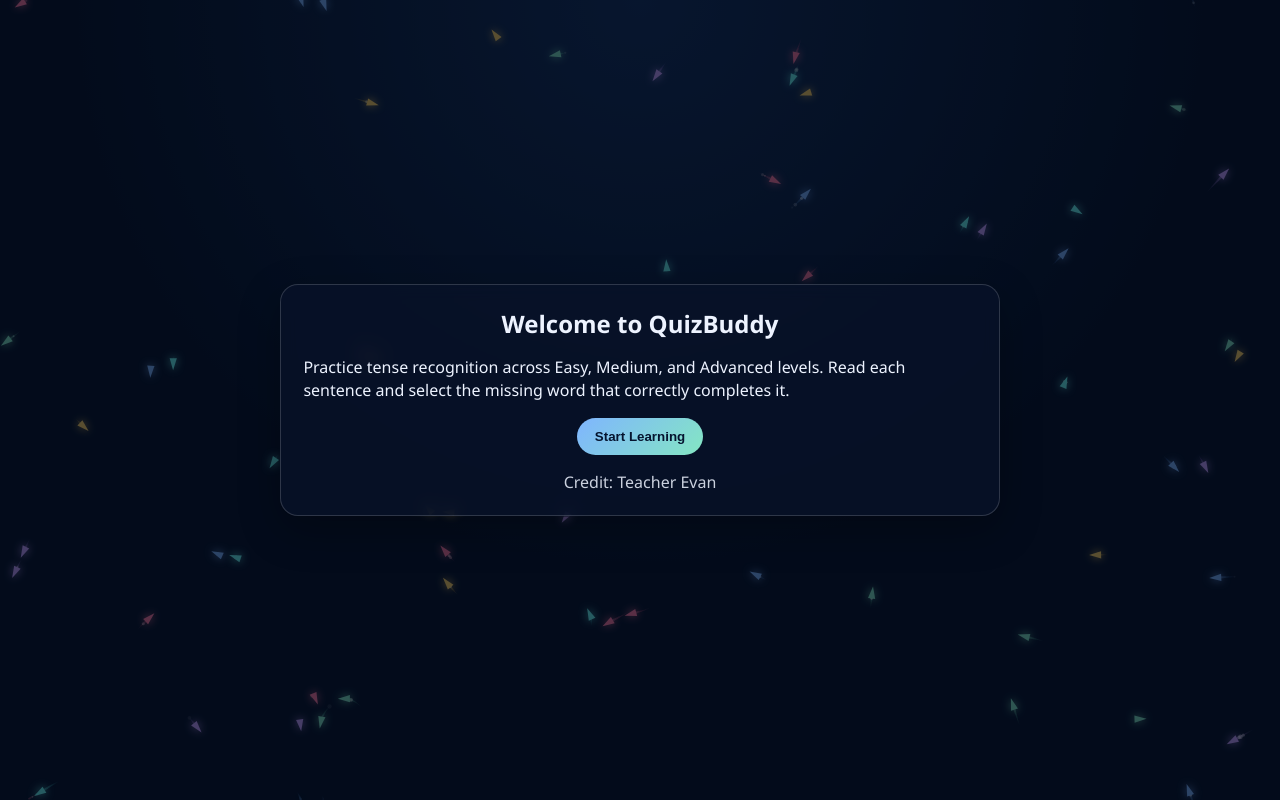
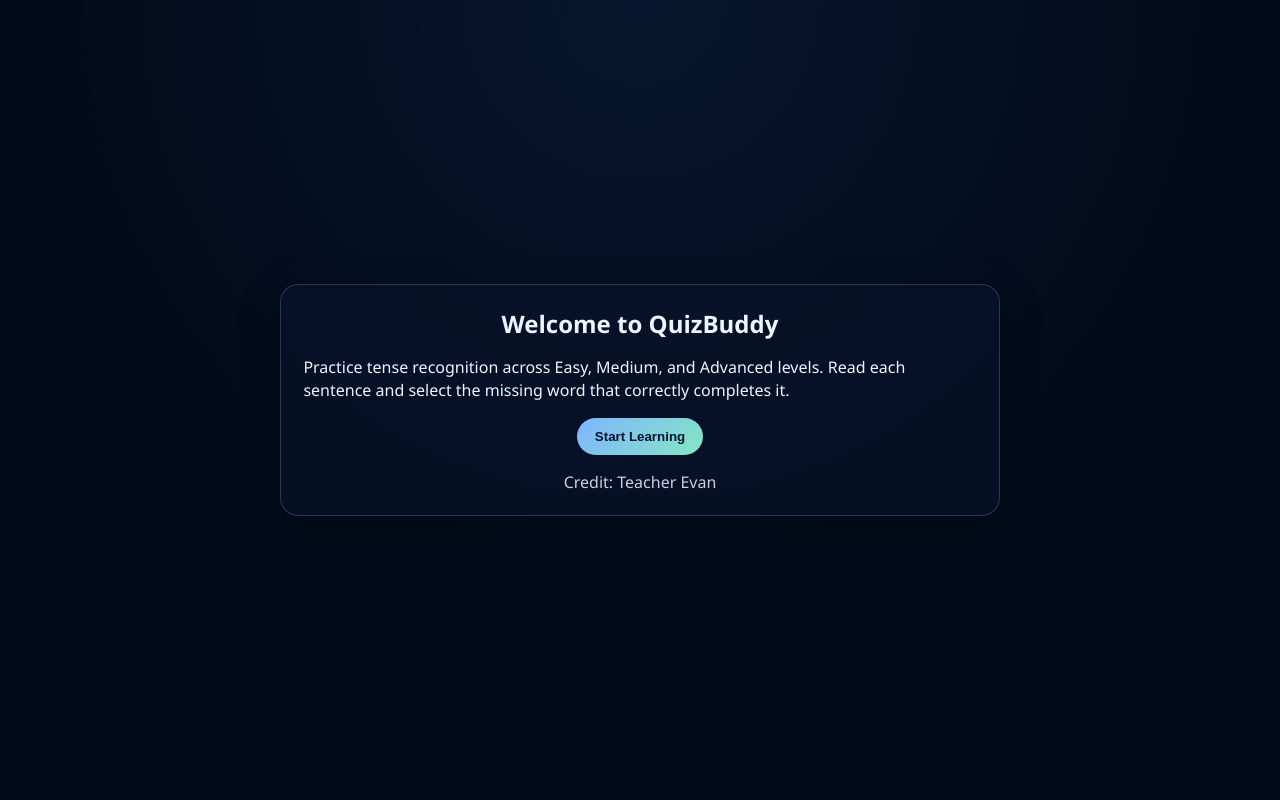
Before and after one commit to TeacherEvan/QuizBuddyPPFtense, a website with bundled scripts: page QuizBuddyPPFtense/index.html in a window 1280 px wide. Built offline with nearby package versions, Linux system fonts and the light colour scheme; animation ran at ten frames a second.

Commit message:
chore: remove decorative canvas + fake loader, dedupe timer cancel

```diff
--- a/QuizBuddyPPFtense/css/style.css
+++ b/QuizBuddyPPFtense/css/style.css
@@ -39,16 +39,6 @@ body {
   overflow-x: hidden;
 }
 
-.app__canvas {
-  position: fixed;
-  inset: 0;
-  width: 100%;
-  height: 100%;
-  pointer-events: none;
-  z-index: 0;
-  will-change: transform;
-}
-
 .app {
   position: relative;
   z-index: 1;
@@ -56,48 +46,6 @@ body {
   display: grid;
   place-items: center;
   padding: 1.2rem;
-}
-
-.loading-screen {
-  position: fixed;
-  inset: 0;
-  z-index: 999;
-  display: grid;
-  place-items: center;
-  gap: 0.8rem;
-  background: rgba(2, 8, 21, 0.96);
-  opacity: 1;
-  transform: translateZ(0);
-  transition: opacity 0.45s ease;
-}
-
-.loading-screen--hidden {
-  opacity: 0;
-  pointer-events: none;
-}
-
-.loading-screen__spinner {
-  width: 56px;
-  height: 56px;
-  border-radius: 50%;
-  border: 4px solid rgba(255, 255, 255, 0.24);
-  border-top-color: var(--color-primary);
-  animation: spin 1s linear infinite;
-  transform: translateZ(0);
-}
-
-.loading-screen__text {
-  margin: 0;
-  letter-spacing: 0.04em;
-}
-
-@keyframes spin {
-  from {
-    transform: rotate(0deg);
-  }
-  to {
-    transform: rotate(360deg);
-  }
 }
 
 .panel,
--- a/QuizBuddyPPFtense/index.html
+++ b/QuizBuddyPPFtense/index.html
@@ -7,13 +7,6 @@
     <link rel="stylesheet" href="css/style.css" />
   </head>
   <body>
-    <canvas id="boids-canvas" class="app__canvas" aria-hidden="true"></canvas>
-
-    <div id="loading-screen" class="loading-screen" role="status" aria-live="polite">
-      <div class="loading-screen__spinner" aria-hidden="true"></div>
-      <p class="loading-screen__text">Loading QuizBuddy...</p>
-    </div>
-
     <main class="app" aria-label="QuizBuddy tense practice app">
       <section
         id="welcome-modal"
--- a/QuizBuddyPPFtense/js/app.js
+++ b/QuizBuddyPPFtense/js/app.js
@@ -9,8 +9,6 @@ import {
   resetStreak,
   setLevel
 } from './state.js';
-import { initCanvas } from './canvas.js';
-
 const LEVEL_LABELS = {
   easy: 'Easy',
   medium: 'Medium',
@@ -22,7 +20,6 @@ const getQuestionsForCurrentLevel = () => {
   return QUESTIONS.filter((question) => question.level === currentLevel);
 };
 
-const loadingScreen = document.getElementById('loading-screen');
 const welcomeModal = document.getElementById('welcome-modal');
 const startBtn = document.getElementById('start-btn');
 const levelSelect = document.getElementById('level-select');
@@ -39,13 +36,19 @@ const bestStreakCounterEl = document.getElementById('best-streak-counter');
 const answerButtons = Array.from(document.querySelectorAll('[data-option]'));
 const changeLevelBtn = document.getElementById('change-level-btn');
 const resetScoresBtn = document.getElementById('reset-scores-btn');
-const canvas = document.getElementById('boids-canvas');
 const pluralize = (count, singular) => `${count} ${singular}${count === 1 ? '' : 's'}`;
 
 // Handle for the deferred question-advance timer so it can be cancelled if the
 // user navigates away (change level / reset) before it fires. Without this, a
 // pending advance would silently skip the first question of the new level.
 let pendingAdvanceTimer = null;
+
+const cancelPendingAdvance = () => {
+  if (pendingAdvanceTimer !== null) {
+    window.clearTimeout(pendingAdvanceTimer);
+    pendingAdvanceTimer = null;
+  }
+};
 
 const updateHud = () => {
   const state = getState();
@@ -165,10 +168,7 @@ const setupEvents = () => {
   });
 
   changeLevelBtn.addEventListener('click', () => {
-    if (pendingAdvanceTimer !== null) {
-      window.clearTimeout(pendingAdvanceTimer);
-      pendingAdvanceTimer = null;
-    }
+    cancelPendingAdvance();
     resetIndex();
     showLevelSelect();
     feedbackEl.textContent = '';
@@ -177,10 +177,7 @@ const setupEvents = () => {
   });
 
   resetScoresBtn.addEventListener('click', () => {
-    if (pendingAdvanceTimer !== null) {
-      window.clearTimeout(pendingAdvanceTimer);
-      pendingAdvanceTimer = null;
-    }
+    cancelPendingAdvance();
     resetScores();
     updateHud();
     feedbackEl.textContent = 'Scores have been reset.';
@@ -191,13 +188,8 @@ const setupEvents = () => {
 
 const init = () => {
   loadScores();
-  initCanvas(canvas);
   setupEvents();
   updateHud();
-
-  window.setTimeout(() => {
-    loadingScreen.classList.add('loading-screen--hidden');
-  }, 200);
 };
 
 document.addEventListener('DOMContentLoaded', init);
--- a/QuizBuddyPPFtense/js/canvas.js
+++ /dev/null
@@ -1,253 +0,0 @@
-const BOID_COUNT = 60;
-const COLORS = ['#7fb5ff', '#84e6c3', '#c9a0ff', '#ffd166', '#ff7aa2', '#6ef7f1'];
-const MAX_SPEED = 2.1;
-const MAX_FORCE = 0.045;
-const NEIGHBOR_RADIUS = 58;
-const SEPARATION_RADIUS = 24;
-const TRAIL_DURATION = 1500;
-const MAX_TRAIL_POINTS = 90;
-const SPARKLE_PROBABILITY = 0.08;
-const MAX_TRAIL_SEGMENT_DISTANCE = 120;
-const MIN_SPARKLE_OPACITY = 0.12;
-const MIN_SPARKLE_RADIUS = 0.8;
-const SPARKLE_RADIUS_RANGE = 1.5;
-const SHADOW_BLUR = 8;
-
-// Pre-parse hex colors once at module load to avoid per-frame string parsing
-const COLORS_RGB = COLORS.map((hex) => {
-  const normalized = hex.replace('#', '');
-  return {
-    r: parseInt(normalized.slice(0, 2), 16),
-    g: parseInt(normalized.slice(2, 4), 16),
-    b: parseInt(normalized.slice(4, 6), 16)
-  };
-});
-
-class Boid {
-  constructor(width, height, colorIndex) {
-    this.x = Math.random() * width;
-    this.y = Math.random() * height;
-    this.vx = (Math.random() * 2 - 1) * 1.5;
-    this.vy = (Math.random() * 2 - 1) * 1.5;
-    this.color = COLORS[colorIndex];
-    this.rgb = COLORS_RGB[colorIndex];
-    this.trail = [];
-  }
-
-  limitSpeed() {
-    const speed = Math.hypot(this.vx, this.vy);
-    if (speed > MAX_SPEED) {
-      this.vx = (this.vx / speed) * MAX_SPEED;
-      this.vy = (this.vy / speed) * MAX_SPEED;
-    }
-  }
-
-  applyRules(boids) {
-    let alignmentX = 0;
-    let alignmentY = 0;
-    let cohesionX = 0;
-    let cohesionY = 0;
-    let separationX = 0;
-    let separationY = 0;
-
-    let alignmentCount = 0;
-    let separationCount = 0;
-
-    for (let i = 0; i < boids.length; i += 1) {
-      const other = boids[i];
-      if (other === this) continue;
-
-      const dx = other.x - this.x;
-      const dy = other.y - this.y;
-      const distance = Math.hypot(dx, dy);
-
-      if (distance < NEIGHBOR_RADIUS) {
-        alignmentX += other.vx;
-        alignmentY += other.vy;
-        cohesionX += other.x;
-        cohesionY += other.y;
-        alignmentCount += 1;
-      }
-
-      if (distance > 0 && distance < SEPARATION_RADIUS) {
-        separationX -= dx / distance;
-        separationY -= dy / distance;
-        separationCount += 1;
-      }
-    }
-
-    if (alignmentCount > 0) {
-      alignmentX /= alignmentCount;
-      alignmentY /= alignmentCount;
-      const steerX = alignmentX - this.vx;
-      const steerY = alignmentY - this.vy;
-      this.vx += Math.max(-MAX_FORCE, Math.min(MAX_FORCE, steerX)) * 0.9;
-      this.vy += Math.max(-MAX_FORCE, Math.min(MAX_FORCE, steerY)) * 0.9;
-    }
-
-    if (alignmentCount > 0) {
-      const centerX = cohesionX / alignmentCount;
-      const centerY = cohesionY / alignmentCount;
-      const steerX = centerX - this.x;
-      const steerY = centerY - this.y;
-      this.vx += Math.max(-MAX_FORCE, Math.min(MAX_FORCE, steerX * 0.01));
-      this.vy += Math.max(-MAX_FORCE, Math.min(MAX_FORCE, steerY * 0.01));
-    }
-
-    if (separationCount > 0) {
-      separationX /= separationCount;
-      separationY /= separationCount;
-      this.vx += Math.max(-MAX_FORCE, Math.min(MAX_FORCE, separationX)) * 1.4;
-      this.vy += Math.max(-MAX_FORCE, Math.min(MAX_FORCE, separationY)) * 1.4;
-    }
-
-    this.limitSpeed();
-  }
-
-  move(width, height, now) {
-    this.trail.push({
-      x: this.x,
-      y: this.y,
-      createdAt: now,
-      sparkle: Math.random() < SPARKLE_PROBABILITY,
-      sparkleRadius: MIN_SPARKLE_RADIUS + Math.random() * SPARKLE_RADIUS_RANGE
-    });
-
-    // Remove expired points from the front without creating a new array
-    let expired = 0;
-    while (expired < this.trail.length && now - this.trail[expired].createdAt > TRAIL_DURATION) {
-      expired += 1;
-    }
-    if (expired > 0) this.trail.splice(0, expired);
-
-    // Hard-cap to bound memory usage on high-refresh-rate displays
-    if (this.trail.length > MAX_TRAIL_POINTS) {
-      this.trail.splice(0, this.trail.length - MAX_TRAIL_POINTS);
-    }
-
-    this.x += this.vx;
-    this.y += this.vy;
-
-    if (this.x < 0) this.x = width;
-    if (this.x > width) this.x = 0;
-    if (this.y < 0) this.y = height;
-    if (this.y > height) this.y = 0;
-  }
-
-  drawTrail(ctx, now) {
-    if (this.trail.length < 2) {
-      return;
-    }
-
-    const { r, g, b } = this.rgb;
-
-    // Set shadow state once per boid instead of per segment
-    ctx.save();
-    ctx.shadowColor = this.color;
-    ctx.shadowBlur = SHADOW_BLUR;
-
-    for (let i = 1; i < this.trail.length; i += 1) {
-      const previous = this.trail[i - 1];
-      const current = this.trail[i];
-      const age = now - current.createdAt;
-      const opacity = Math.max(0, 1 - age / TRAIL_DURATION);
-      const distance = Math.hypot(current.x - previous.x, current.y - previous.y);
-      if (distance > MAX_TRAIL_SEGMENT_DISTANCE) continue;
-
-      ctx.beginPath();
-      ctx.moveTo(previous.x, previous.y);
-      ctx.lineTo(current.x, current.y);
-      ctx.lineWidth = 2.6 * opacity;
-      ctx.strokeStyle = `rgba(${r}, ${g}, ${b}, ${0.5 * opacity})`;
-      ctx.stroke();
-
-      if (current.sparkle && opacity > MIN_SPARKLE_OPACITY) {
-        ctx.shadowBlur = 0;
-        ctx.beginPath();
-        ctx.fillStyle = `rgba(255, 255, 255, ${0.75 * opacity})`;
-        ctx.arc(current.x, current.y, current.sparkleRadius, 0, Math.PI * 2);
-        ctx.fill();
-        ctx.shadowBlur = SHADOW_BLUR;
-      }
-    }
-
-    ctx.restore();
-  }
-
-  draw(ctx) {
-    const angle = Math.atan2(this.vy, this.vx);
-    const size = 6;
-
-    ctx.save();
-    ctx.translate(this.x, this.y);
-    ctx.rotate(angle);
-    ctx.shadowColor = this.color;
-    ctx.shadowBlur = SHADOW_BLUR;
-    ctx.beginPath();
-    ctx.moveTo(size, 0);
-    ctx.lineTo(-size, size * 0.6);
-    ctx.lineTo(-size, -size * 0.6);
-    ctx.closePath();
-    ctx.fillStyle = this.color;
-    ctx.fill();
-    ctx.restore();
-  }
-}
-
-export const initCanvas = (canvas) => {
-  const ctx = canvas.getContext('2d');
-  if (!ctx) {
-    return;
-  }
-
-  canvas.width = window.innerWidth;
-  canvas.height = window.innerHeight;
-
-  let resizeTimer;
-  const resize = () => {
-    clearTimeout(resizeTimer);
-    resizeTimer = setTimeout(() => {
-      canvas.width = window.innerWidth;
-      canvas.height = window.innerHeight;
-    }, 100);
-  };
-
-  window.addEventListener('resize', resize);
-
-  const boids = Array.from(
-    { length: BOID_COUNT },
-    (_, index) => new Boid(canvas.width, canvas.height, index % COLORS.length)
-  );
-
-  let animationId;
-
-  const animate = () => {
-    const now = performance.now();
-    ctx.clearRect(0, 0, canvas.width, canvas.height);
-
-    for (let i = 0; i < boids.length; i += 1) {
-      boids[i].applyRules(boids);
-      boids[i].move(canvas.width, canvas.height, now);
-      boids[i].drawTrail(ctx, now);
-      boids[i].draw(ctx);
-    }
-
-    animationId = window.requestAnimationFrame(animate);
-  };
-
-  // Pause the animation loop when the tab is not visible to save CPU/GPU
-  document.addEventListener('visibilitychange', () => {
-    if (document.hidden) {
-      cancelAnimationFrame(animationId);
-    } else {
-      // Clear stale trail points accumulated while hidden to avoid
-      // incorrect opacity calculations on resume
-      for (let i = 0; i < boids.length; i += 1) {
-        boids[i].trail.length = 0;
-      }
-      animate();
-    }
-  });
-
-  animate();
-};
--- a/QuizBuddyPPFtense/js/state.js
+++ b/QuizBuddyPPFtense/js/state.js
@@ -34,10 +34,7 @@ const safeParse = (rawValue) => {
       };
     }
   } catch {
-    return {
-      scores: { ...defaultScores },
-      bestStreak: 0
-    };
+    // malformed JSON — fall through to default below
   }
   return {
     scores: { ...defaultScores },
@@ -83,7 +80,7 @@ export const getState = () => ({
 
 export const setLevel = (level) => {
   state.currentLevel = level;
-  state.currentIndex = 0;
+  resetIndex();
 };
 
 export const incrementIndex = () => {
```
Also changed, not shown: QuizBuddyPPFtense/audit_report.md (deleted, +0 -70 lines), QuizBuddyPPFtense/js/canvas.test.js (deleted, +0 -52 lines), QuizBuddyPPFtense/review_findings.md (deleted, +0 -97 lines).
